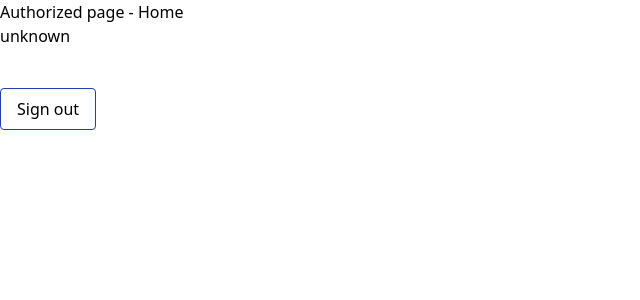
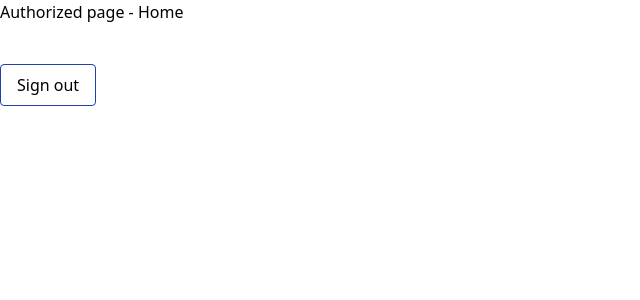
Before and after one commit to DaliborPan/good-bike-weather-app, a Next.js app in the folder good-bike-weather-app/: page /auth/home in a window 1280 px wide. Shown: the top 300 px of the page, without its empty margins (0-640 px from the left). Built offline with nearby package versions, Linux system fonts and the light colour scheme; no server answers.

Commit message:
feat: removed unused env vars

```diff
--- a/good-bike-weather-app/src/pages/api/auth/[...nextauth].ts
+++ b/good-bike-weather-app/src/pages/api/auth/[...nextauth].ts
@@ -19,8 +19,5 @@ export default NextAuth({
     redirect: async ({ baseUrl }) => {
       return `${baseUrl}/auth/home`
     },
-    // session: async (data) => {
-    //   return data
-    // }
   },
 })
--- a/good-bike-weather-app/src/pages/auth/home.tsx
+++ b/good-bike-weather-app/src/pages/auth/home.tsx
@@ -2,12 +2,14 @@ import { NextPage } from 'next'
 import { signOut, useSession } from 'next-auth/react'
 
 const HomePage: NextPage = () => {
+  // TOOD: create custom hook - `data.user` will always be defined
+  // since we check authentication on middleware.
   const { data } = useSession()
 
   return (
     <div>
       <h1>Authorized page - Home</h1>
-      <h2>{data?.user?.name ?? 'unknown'}</h2>
+      <h2>{data?.user?.name}</h2>
       <button
         className="mt-10 border border-blue-800 px-4 py-2 rounded"
         onClick={() => signOut()}
```
Also changed, not shown: 2 other files (tests, documents, lock files or other folders).
